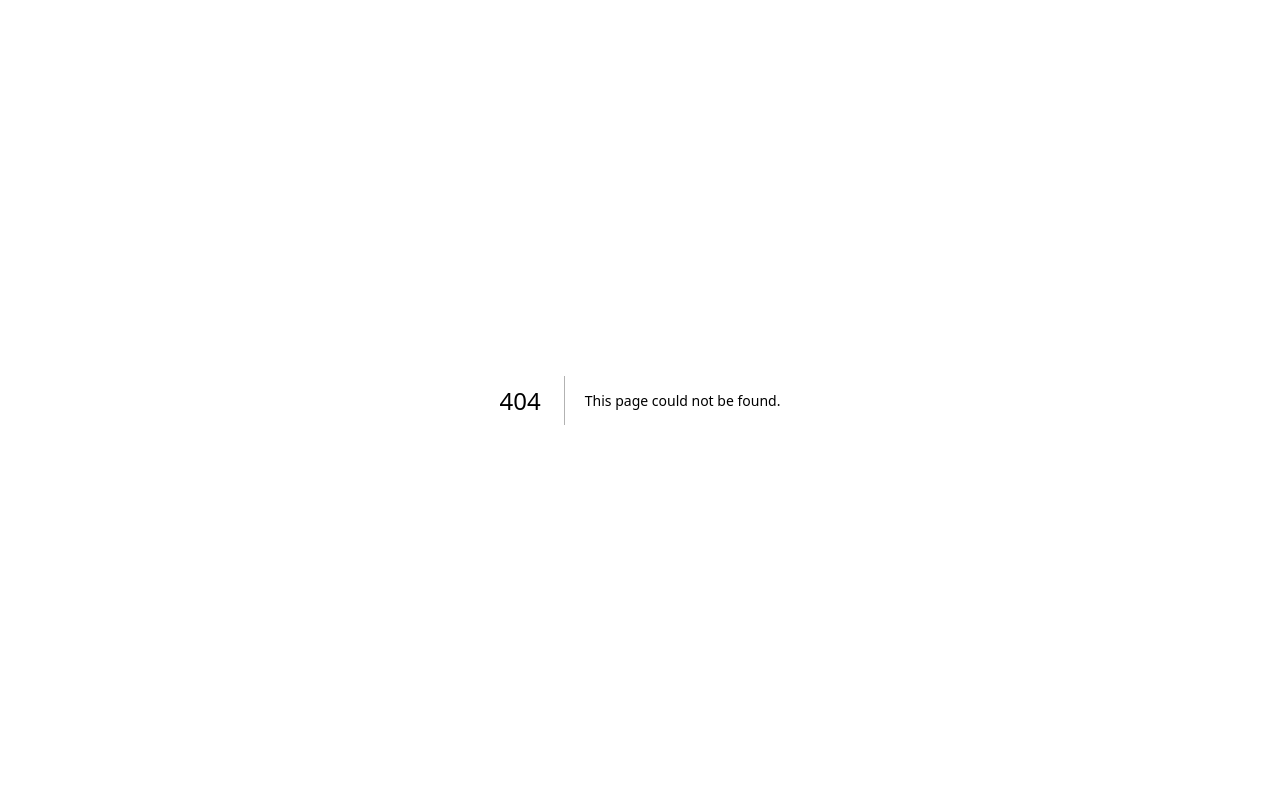
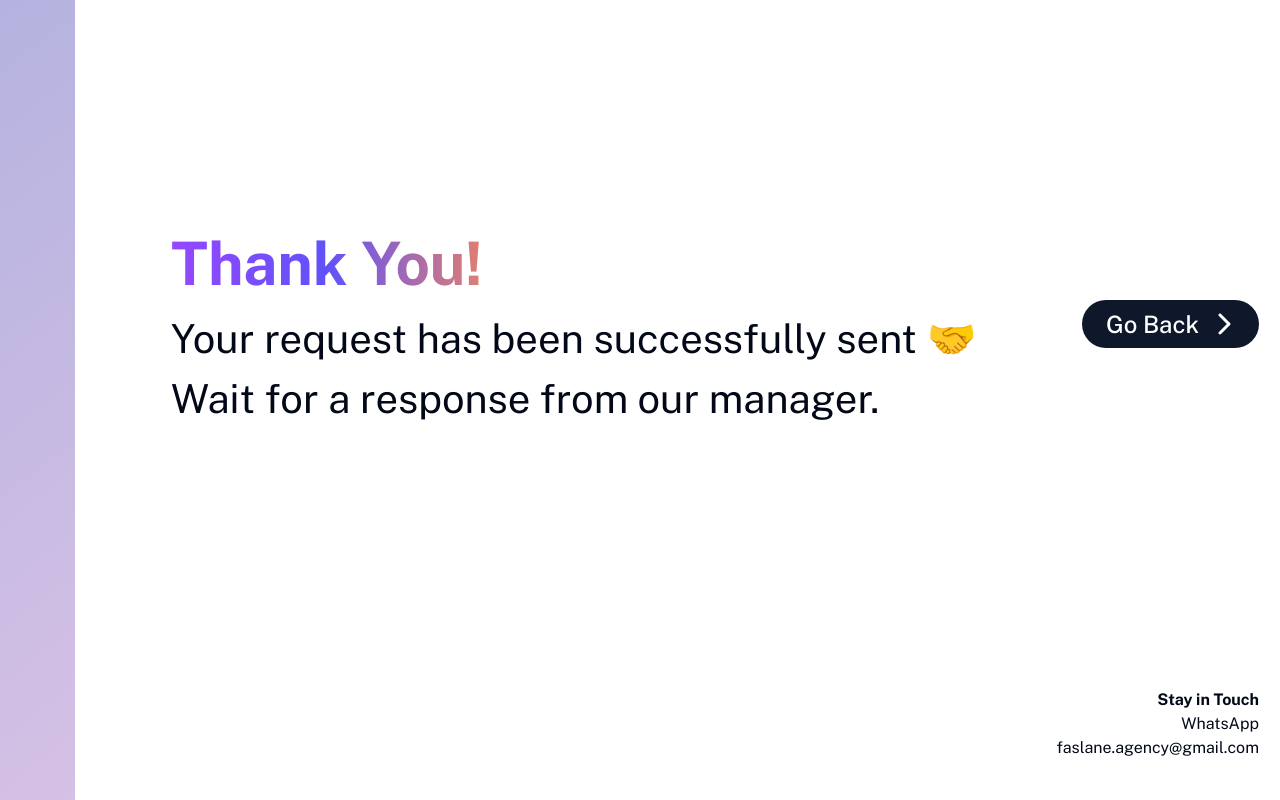
Before and after one commit to SRINJAYDASGUPTA-Git/faslane-web, a Next.js app: page /contact/success in a window 1280 px wide. Before the commit this address had no page. Built offline with nearby package versions, Linux system fonts and the light colour scheme.

Commit message:
Add useRouter hook and redirect to success page

```diff
--- a/app/(root)/contact/page.tsx
+++ b/app/(root)/contact/page.tsx
@@ -4,6 +4,7 @@ import {  z } from "zod"
 import { zodResolver } from "@hookform/resolvers/zod"
 import { useForm } from "react-hook-form"
 import { Button } from "@/components/ui/button"
+import {useRouter} from "next/navigation"
 import {
     Form,
     FormControl,
@@ -17,14 +18,16 @@ import { interests } from "@/constants"
 import { useState } from "react"
 import { Textarea } from "@/components/ui/textarea"
 import { FaChevronRight } from "react-icons/fa6"
+import { redirect } from "next/navigation"
 const formSchema = z.object({
     name: z.string().min(2).max(50),
     company: z.string().min(2).max(50),
     email: z.string().email(),
-    contact: z.string().min(10).max(10),
+    contact: z.string().length(10),
     about: z.string(),
 })
 const page = () => {
+    const router = useRouter()
     const [clicked0, setClicked0] = useState(false)
     const [clicked1, setClicked1] = useState(false)
     const [clicked2, setClicked2] = useState(false)
@@ -82,6 +85,7 @@ const page = () => {
         setClicked7(false)
         setClicked8(false)
         setInterested([])
+        router.push('/contact/success')
     }
     function handleInterest(interest: string) {
         if (interested.includes(interest)) {
--- /dev/null
+++ b/app/(root)/contact/success/page.tsx
@@ -0,0 +1,42 @@
+'use client'
+import { Button } from "@/components/ui/button";
+import { useRouter } from "next/navigation";
+import React from "react";
+import { FaChevronRight } from "react-icons/fa6";
+
+const page = () => {
+    const router = useRouter();
+  return (
+    <div className="contact-bg h-screen w-full flex flex-col items-center justify-center overflow-x-hidden">
+      <div className="w-full h-full ms-[150px] bg-white flex flex-col  items-center justify-start">
+            <div className="px-24 flex items-center h-full justify-between w-full">
+          <div>
+            <span className="w-full text-[60px] font-bold  bg-gradient-to-r from-[#9747FF] via-[#6052FA] to-[#E07E71] bg-clip-text text-transparent">
+              Thank You!
+            </span>
+            <p className="text-[40px]">
+              Your request has been successfully sent 🤝
+              <br />
+              Wait for a response from our manager.
+            </p>
+          </div>
+          <Button className="rounded-full text-[24px] text-white p-6 place-items-center" onClick={()=>router.push('/')}>
+            Go Back
+            <FaChevronRight className="ml-3" />
+          </Button>
+            </div>
+            <div className="flex flex-col w-full items-end justify-end p-10 mr-28">
+                <span className="font-bold">
+                    Stay in Touch
+                </span>
+                <span>WhatsApp</span>
+                <span>
+                    faslane.agency@gmail.com
+                </span>
+            </div>
+      </div>
+    </div>
+  );
+};
+
+export default page;
```
